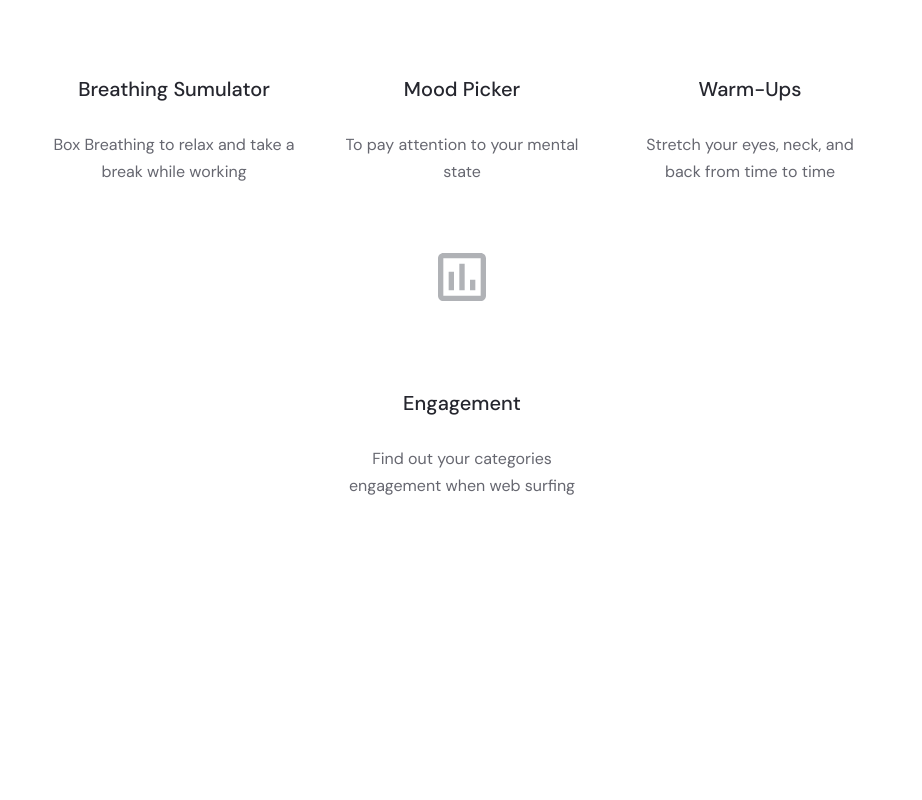
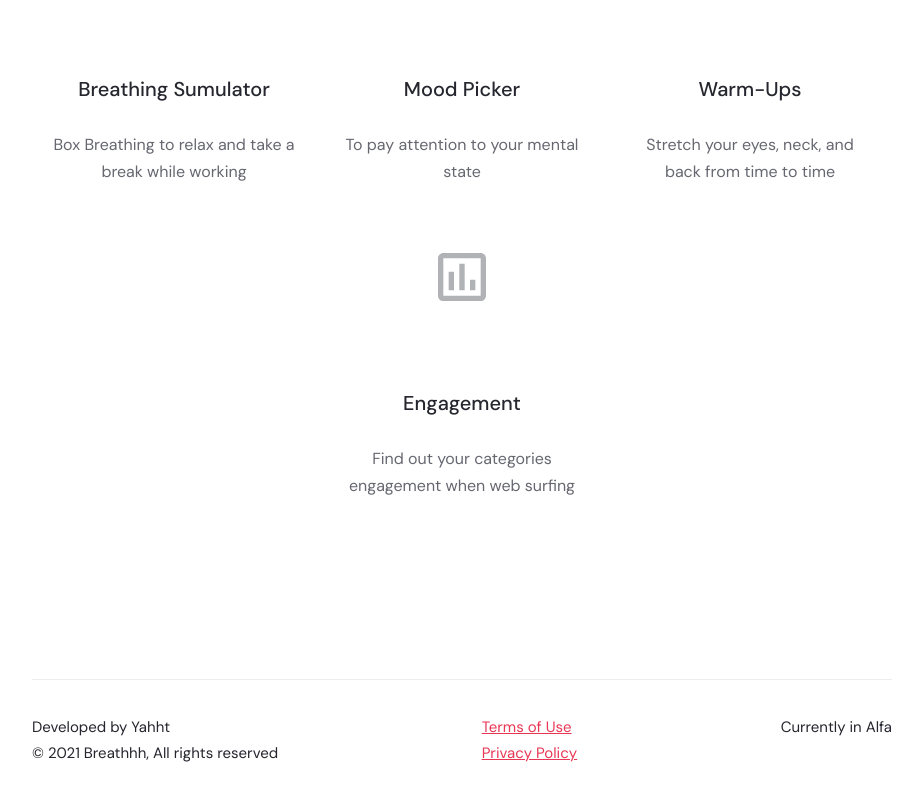
Before and after one commit to Delendik/breathhh4, a React (Create React App) app: page / in a window 1280 px wide. Shown: the part 696-1496 px from the top of the page, without its empty margins (178-1100 px from the left). Before the commit the page ends 1195 px from the top, so only its background shows below. Built offline with nearby package versions, Linux system fonts and the light colour scheme.

Commit message:
header login

```diff
--- /dev/null
+++ b/src/components/Footer/Footer.tsx
@@ -0,0 +1,41 @@
+import { Link } from '@reach/router'
+import styled from 'styled-components'
+
+const Root = styled.footer`
+  max-width: 860px;
+  margin-right: auto;
+  margin-left: auto;
+  padding-top: 35px;
+  padding-bottom: 35px;
+  border-top: 1px solid #eeeeee;
+`
+
+const Inner = styled.div`
+  display: flex;
+  flex-wrap: wrap;
+  justify-content: space-between;
+`
+
+export const Footer: React.FC = () => {
+  return (
+    <Root>
+      <Inner>
+        <div>
+          <div>Developed by Yahht</div>
+          <div>© 2021 Breathhh, All rights reserved</div>
+        </div>
+        <div>
+          <div>
+            <Link to="/terms_of_use">Terms of Use</Link>
+          </div>
+          <div>
+            <Link to="/privacy_policy">Privacy Policy</Link>
+          </div>
+        </div>
+        <div>
+          <div>Currently in Alfa</div>
+        </div>
+      </Inner>
+    </Root>
+  )
+}
--- /dev/null
+++ b/src/components/Footer/index.ts
@@ -0,0 +1 @@
+export { Footer } from './Footer'
--- a/src/components/Header/Header.tsx
+++ b/src/components/Header/Header.tsx
@@ -1,7 +1,13 @@
+import { Link } from '@reach/router'
+import { observer } from 'mobx-react-lite'
 import styled from 'styled-components'
+
+import { UserStore } from 'src/store/UserStore'
+import { Profile } from 'src/components/Profile'
 
 const Root = styled.header`
   display: flex;
+  align-items: center;
   justify-content: space-between;
   max-width: 860px;
   margin-right: auto;
@@ -17,11 +23,11 @@ const Login = styled.div`
   font-size: 22px;
 `
 
-export const Header: React.FC = () => {
+export const Header: React.FC = observer(() => {
   return (
     <Root>
       <Title>Breathhh</Title>
-      <Login>Log in</Login>
+      <Login>{UserStore.user ? <Profile /> : <Link to="/login">Log in</Link>}</Login>
     </Root>
   )
-}
+})
--- a/src/components/Profile.tsx
+++ b/src/components/Profile.tsx
@@ -12,7 +12,7 @@ const Root = styled.div`
 const Inner = styled.div`
   display: flex;
   align-items: center;
-  font-size: 14px;
+  font-size: 20px;
 `
 const Avatar = styled.img`
   margin-right: 8px;
--- a/src/index.tsx
+++ b/src/index.tsx
@@ -6,11 +6,13 @@ import { Integrations } from '@sentry/tracing'
 import './index.css'
 import { App } from './App'
 
-Sentry.init({
-  dsn: 'https://421dffc7895f4d5e9b8f9c1c22532dde@o114540.ingest.sentry.io/5814909',
-  integrations: [new Integrations.BrowserTracing()],
-  tracesSampleRate: 1.0,
-})
+if (process.env.NODE_ENV === 'production') {
+  Sentry.init({
+    dsn: 'https://421dffc7895f4d5e9b8f9c1c22532dde@o114540.ingest.sentry.io/5814909',
+    integrations: [new Integrations.BrowserTracing()],
+    tracesSampleRate: 1.0,
+  })
+}
 
 ReactDOM.render(
   <React.StrictMode>
--- a/src/pages/PageIndex/PageIndex.tsx
+++ b/src/pages/PageIndex/PageIndex.tsx
@@ -1,6 +1,7 @@
 import styled from 'styled-components'
 import { RouteComponentProps } from '@reach/router'
 import { Header } from 'src/components/Header'
+import { Footer } from 'src/components/Footer'
 import { chromeExtUrl } from 'src/utils/config'
 
 import iconSimulator from './assets/icon-breathing-simulator.svg'
@@ -35,6 +36,7 @@ const Content = styled.div`
   max-width: 864px;
   margin-top: 72px;
   margin-right: auto;
+  margin-bottom: 180px;
   margin-left: auto;
   padding-right: 20px;
   padding-left: 20px;
@@ -139,6 +141,7 @@ export const PageIndex: React.FC<RouteComponentProps> = () => {
           })}
         </BenefitsContainer>
       </Content>
+      <Footer />
     </div>
   )
 }
--- a/src/pages/PageLogin.tsx
+++ b/src/pages/PageLogin.tsx
@@ -1,5 +1,6 @@
 import styled from 'styled-components'
-import { RouteComponentProps } from '@reach/router'
+import { RouteComponentProps, Link } from '@reach/router'
+
 import { LayoutCenter } from 'src/components/LayoutCenter'
 import { apiUrlFacebook, apiUrlGoogle } from 'src/utils/config'
 
@@ -79,8 +80,8 @@ export const PageLogin: React.FC<RouteComponentProps> = () => {
           </Href>
         </BtnWrap>
         <Footer>
-          By logging in you agree to the personal <a href="/privacy_policy">privacy policy</a> and{' '}
-          <a href="/terms_of_use">terms of use</a>
+          By logging in you agree to the personal <Link to="/privacy_policy">privacy policy</Link>{' '}
+          and <Link to="/terms_of_use">terms of use</Link>
         </Footer>
       </div>
     </LayoutCenter>
```
